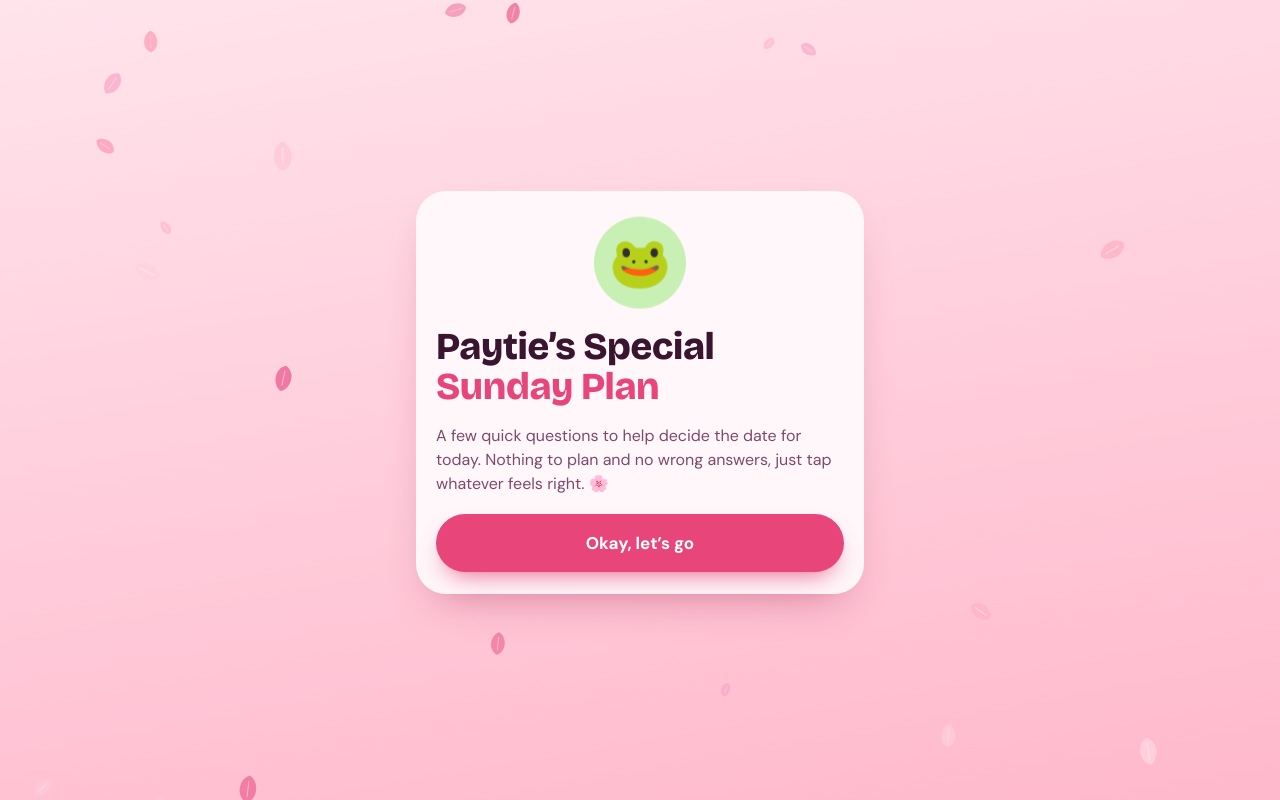
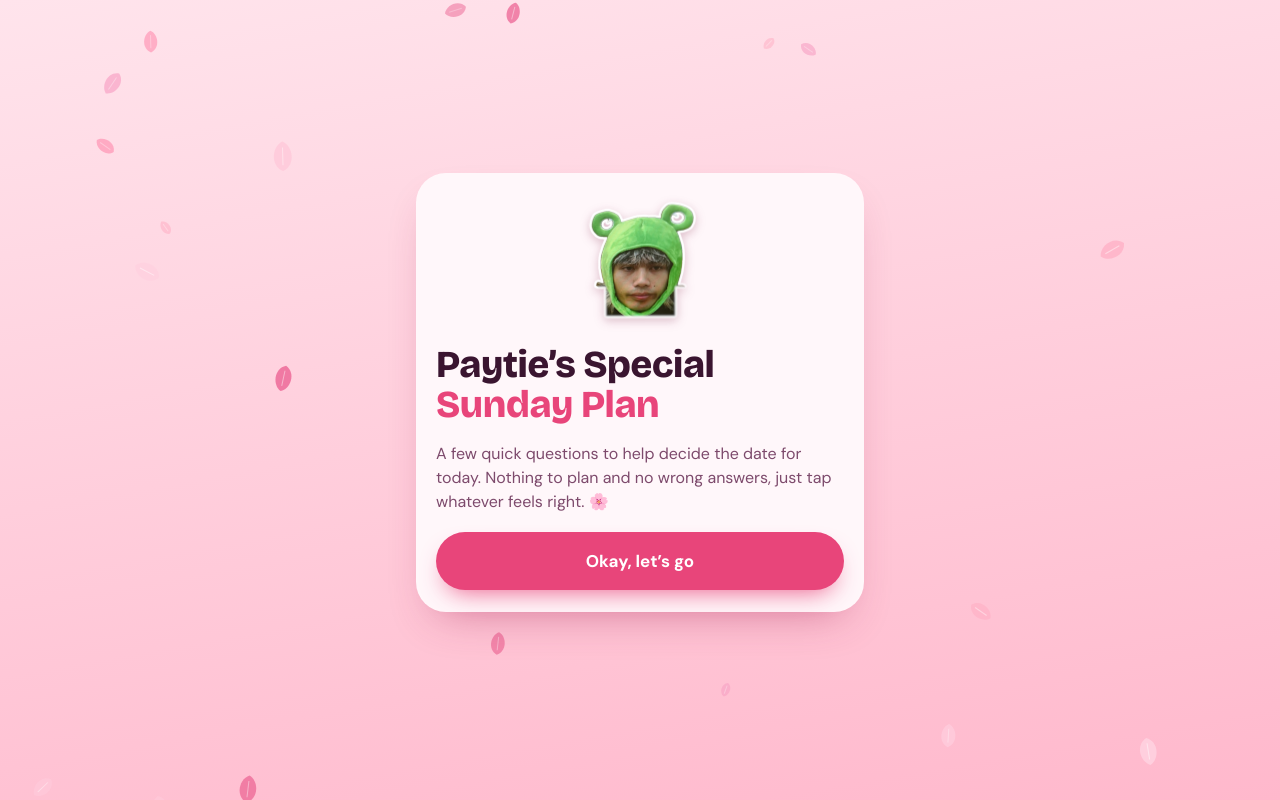
Before and after one commit to deeno-xoxo/today, a plain HTML site: page index.html in a window 1280 px wide. Drawn offline with nearby package versions, Linux system fonts and the light colour scheme.

Commit message:
frog face sticker

```diff
--- a/index.html
+++ b/index.html
@@ -74,9 +74,9 @@ h2 { font-size: 25px; line-height: 1.15; font-weight: 800; }
 .hint { margin: -8px 0 0; font-size: 14px; color: var(--ink-soft); }
 
 /* Dean's frog face */
-.face { display: inline-block; width: 1.5em; height: 1.5em; border-radius: 50%; vertical-align: -0.38em; object-fit: contain; }
-.face.big { width: 92px; height: 92px; }
-.face-fallback { display: inline-grid; place-items: center; background: #c8f0b4; font-size: .9em; }
+.face { display: inline-block; width: 1.7em; height: 1.7em; vertical-align: -0.45em; object-fit: contain; filter: drop-shadow(0 3px 5px rgba(120,20,60,.25)); }
+.face.big { width: 128px; height: 128px; }
+.face-fallback { display: inline-grid; place-items: center; background: #c8f0b4; border-radius: 50%; font-size: .9em; }
 .face.big.face-fallback { font-size: 50px; }
 .hero-face { align-self: center; animation: bob 2.6s ease-in-out infinite; }
 @keyframes bob { 50% { transform: translateY(-6px) rotate(-4deg); } }
```
Also changed, not shown: assets/dean-frog.png (added).
